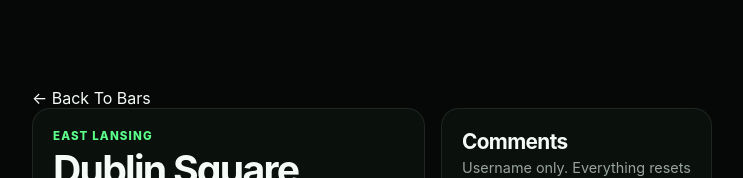
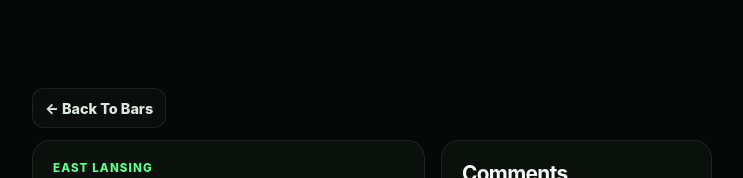
Before and after one commit to jacobka2la/HereApp, a React (Vite) app: page /bar/dublin-square in a window 1280 px wide. Shown: the top 178 px of the page, without its empty margins (268-1011 px from the left). Built offline with nearby package versions, Linux system fonts and the light colour scheme; no server answers; the database is empty; sample sign-in values are in the browser's storage.

Commit message:
Style bar detail back navigation

```diff
--- a/src/polish.css
+++ b/src/polish.css
@@ -25,12 +25,13 @@
 .home-stack>div:first-child { text-align:left; padding-top:18px!important; padding-bottom:18px!important; }
 .home-stack>div:first-child h1,.home-stack>div:first-child p { margin-left:0!important; margin-right:0!important; }
 .home-stack h1,.home-stack h2,.home-stack h3,.label,.signup-requirements-title { text-transform:capitalize; }
+.bar-detail-page { display:grid; gap:12px; }
+.bar-back-button { width:max-content; display:inline-flex; align-items:center; min-height:40px; padding:8px 12px; border:1px solid var(--stroke); border-radius:12px; background:rgba(255,255,255,.025); color:#dce8df; font-size:.9rem; font-weight:800; }
 
 /* Authentication */
 .auth-shell { min-height:100dvh; display:block; padding:max(64px,calc(env(safe-area-inset-top) + 22px)) 16px calc(env(safe-area-inset-bottom) + 24px); }
 .auth-panel { width:min(520px,100%); margin:0 auto; padding:12px 20px 20px; text-align:center; background:transparent; border:0; border-radius:0; box-shadow:none; }
 .auth-brand { display:grid; justify-items:center; gap:10px; margin-bottom:22px; }
-/* Intentionally oversized so the HERE mark is a real hero element on both auth screens. */
 .auth-logo-clean { width:min(390px,94vw)!important; max-width:none!important; height:auto; display:block; object-fit:contain; }
 .auth-brand p { margin:0; color:var(--text-soft); font-size:.93rem; font-weight:600; letter-spacing:-.01em; }
 .auth-heading { max-width:430px; margin:0 auto 20px; text-align:center; }
```
